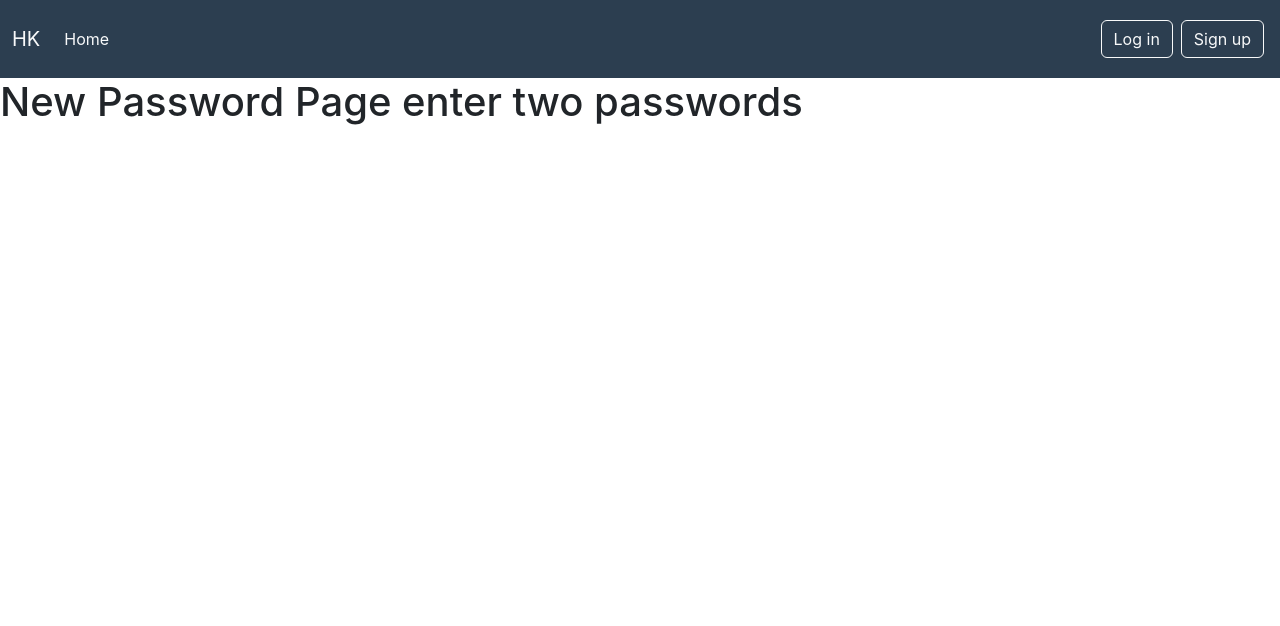
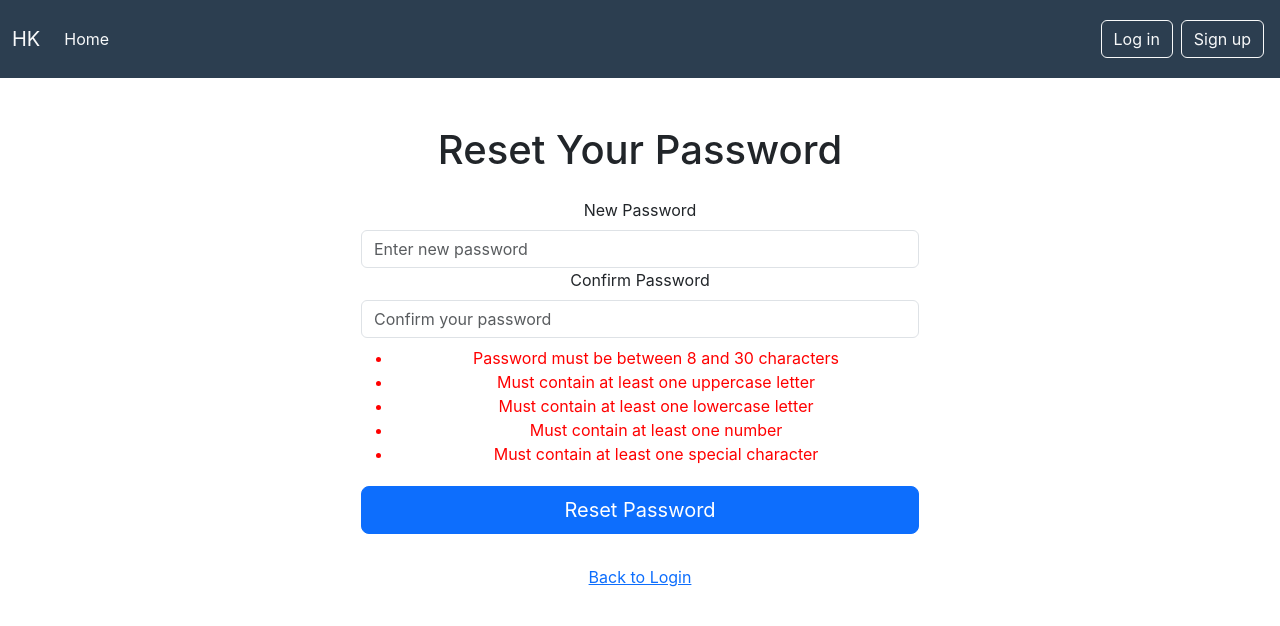
Before and after one commit to HuseyinK0r0glu/SpringAuthentication-Demo, a React (Create React App) app in the folder oauth2-frontend/: page /new-password in a window 1280 px wide. Shown: the top 626 px of the page. Built offline with nearby package versions, Linux system fonts and the light colour scheme.

Commit message:
forgot password and validate password logic is done

```diff
--- a/oauth2-frontend/src/screens/ForgotPasswordFlow/NewPasswordPage.js
+++ b/oauth2-frontend/src/screens/ForgotPasswordFlow/NewPasswordPage.js
@@ -1,9 +1,182 @@
-import React from "react";
+import React, { useState } from "react";
+import { useNavigate , useLocation } from "react-router-dom";
 
 const NewPasswordPage = () => {
+
+    const navigate = useNavigate();
+    const location = useLocation();
+
+    const [password,setPassword] = useState("");
+    const [confirmPassword,setConfirmPassword] = useState("");
+    const [error,setError] = useState("");
+    const [message,setMessage] = useState("");
+
+    const queryParams = new URLSearchParams(location.search);
+    const token = queryParams.get('token');
+
+    // for the password
+    const [isValid,setIsValid] = useState(false);
+
+    const [passwordRules,setPasswordRules] = useState({
+      minLength : false,
+      uppercase : false,
+      lowercase : false,
+      number : false,
+      specialChar : false,
+    });
+
+    // regex expression for password validation
+    const validations = {
+      minLength : /.{8,30}/,
+      uppercase : /[A-Z]/,
+      lowercase : /[a-z]/,
+      number : /[0-9]/,
+      specialChar : /[!@#$%^&*(),.?":{}|<>]/,
+    };
+
+    const checkPasswordStrength = (newPassword) => {
+
+      const newRules = {...passwordRules};
+
+      newRules.minLength = validations.minLength.test(newPassword);
+      newRules.uppercase = validations.uppercase.test(newPassword);
+      newRules.lowercase = validations.lowercase.test(newPassword);
+      newRules.number = validations.number.test(newPassword);
+      newRules.specialChar = validations.specialChar.test(newPassword);
+
+      setPasswordRules(newRules);
+
+      const isPasswordValid = Object.values(newRules).every((
+        rule => rule === true
+      ));
+      setIsValid(isPasswordValid);
+
+    };
+
+    const handlePasswordChange = (event) => {
+      setError("");
+      const newPassword = event.target.value;
+      setPassword(newPassword);
+      checkPasswordStrength(newPassword);
+    };
+
+    const handleSubmit = async (e) => {
+
+        e.preventDefault();
+
+        if(!isValid){
+            setError("password is not valid");
+            return;
+          }
+
+          if (password !== confirmPassword) {
+            setError("Passwords do not match!");
+            return;
+          }
+
+        try{
+
+            const response = await fetch(`http://localhost:8080/api/auth/reset-password?token=${token}`, {
+                method : 'POST',
+                headers : {
+                    "Content-Type" : "application/json",
+                },
+                body : JSON.stringify({password}),
+            });
+
+            const data = await response.json();
+
+            if(response.ok){
+                setMessage("Your password has been successfully reset. You can now log in with your new password.");
+
+                setTimeout(() => {
+                    navigate("/login");
+                }, 2000);
+            }else{
+                setError(data.error || "Something went wrong. Please try again.");
+            }
+
+        }catch(err){
+            setError("Failed to reset password. Please try again.");
+        }
+
+    };
+
     return(
-        <h1>New Password Page enter two passwords</h1>
-    )
+        <div className="container text-center mt-5">
+            <h1 className="mb-4">Reset Your Password</h1>
+            <div className="d-flex flex-column align-items-center justify-content-center">
+                <form onSubmit={handleSubmit} className="w-50 mb-4">
+                <div className="form-group">
+                    <label htmlFor="password" className="form-label">New Password</label>
+                    <input
+                    type="password"
+                    id="password"
+                    className="form-control"
+                    placeholder="Enter new password"
+                    value={password}
+                    onChange={handlePasswordChange}
+                    required
+                    />
+                </div>
+
+                <div className="form-group">
+                    <label htmlFor="confirmPassword" className="form-label">Confirm Password</label>
+                    <input
+                    type="password"
+                    id="confirmPassword"
+                    className="form-control"
+                    placeholder="Confirm your password"
+                    value={confirmPassword}
+                    onChange={(e) => setConfirmPassword(e.target.value)}
+                    required
+                    />
+                </div>
+
+                <ul className="mt-2 text-left">
+                    {!passwordRules.minLength && (
+                    <li style={{ color: 'red' }}>
+                        Password must be between 8 and 30 characters
+                    </li>
+                    )}
+                    {!passwordRules.uppercase && (
+                    <li style={{ color: 'red' }}>
+                        Must contain at least one uppercase letter
+                    </li>
+                    )}
+                    {!passwordRules.lowercase && (
+                    <li style={{ color: 'red' }}>
+                        Must contain at least one lowercase letter
+                    </li>
+                    )}
+                    {!passwordRules.number && (
+                    <li style={{ color: 'red' }}>
+                        Must contain at least one number
+                    </li>
+                    )}
+                    {!passwordRules.specialChar && (
+                    <li style={{ color: 'red' }}>
+                        Must contain at least one special character
+                    </li>
+                    )}
+                </ul>
+
+                {error && <p className="text-danger mt-2">{error}</p>}
+                {message && <p className="text-success mt-2">{message}</p>}
+
+                <button type="submit" className="btn btn-primary btn-lg mt-1 w-100">
+                    Reset Password
+                </button>
+                </form>
+
+                <div>
+                <button className="btn btn-link" onClick={() => navigate("/login")}>
+                    Back to Login
+                </button>
+                </div>
+            </div>
+            </div>
+        );
 };
 
 export default NewPasswordPage;
--- a/oauth2-frontend/src/screens/updateFlow/updatePasswordPage.js
+++ b/oauth2-frontend/src/screens/updateFlow/updatePasswordPage.js
@@ -10,10 +10,67 @@ const UpdatePasswordPage = () => {
     const[confirmPassword,setConfirmPassword] = useState("");
     const[message,setMessage] = useState("");
     const[status,setStatus] = useState("");
+    const[error,setError] = useState("");
 
     const {state} = useContext(UserContext);
 
+    // for the password
+    const [isValid,setIsValid] = useState(false);
+
+    const [passwordRules,setPasswordRules] = useState({
+      minLength : false,
+      uppercase : false,
+      lowercase : false,
+      number : false,
+      specialChar : false,
+    });
+
+    // regex expression for password validation
+    const validations = {
+      minLength : /.{8,30}/,
+      uppercase : /[A-Z]/,
+      lowercase : /[a-z]/,
+      number : /[0-9]/,
+      specialChar : /[!@#$%^&*(),.?":{}|<>]/,
+    };
+
+    const checkPasswordStrength = (newPassword) => {
+
+      const newRules = {...passwordRules};
+
+      newRules.minLength = validations.minLength.test(newPassword);
+      newRules.uppercase = validations.uppercase.test(newPassword);
+      newRules.lowercase = validations.lowercase.test(newPassword);
+      newRules.number = validations.number.test(newPassword);
+      newRules.specialChar = validations.specialChar.test(newPassword);
+
+      setPasswordRules(newRules);
+
+      const isPasswordValid = Object.values(newRules).every((
+        rule => rule === true
+      ));
+      setIsValid(isPasswordValid);
+
+    };
+
+    const handlePasswordChange = (event) => {
+      setError("");
+      const newPassword = event.target.value;
+      setPassword(newPassword);
+      checkPasswordStrength(newPassword);
+    };
+
     const updatePassword = async () => {
+
+        if(!isValid){
+            setError("password is not valid");
+            return;
+          }
+
+          if (password !== confirmPassword) {
+            setError("Passwords do not match!");
+            return;
+          }
 
         const userId = state.user.id;
 
@@ -60,7 +117,7 @@ const UpdatePasswordPage = () => {
                         className="form-control"
                         placeholder="New Password"
                         value={password}
-                        onChange={(e) => setPassword(e.target.value)}
+                        onChange={handlePasswordChange}
                     />
                 </div>
 
@@ -76,9 +133,40 @@ const UpdatePasswordPage = () => {
                     />
                 </div>
 
+                <ul className="mt-2 text-left">
+                    {!passwordRules.minLength && (
+                    <li style={{ color: 'red' }}>
+                        Password must be between 8 and 30 characters
+                    </li>
+                    )}
+                    {!passwordRules.uppercase && (
+                    <li style={{ color: 'red' }}>
+                        Must contain at least one uppercase letter
+                    </li>
+                    )}
+                    {!passwordRules.lowercase && (
+                    <li style={{ color: 'red' }}>
+                        Must contain at least one lowercase letter
+                    </li>
+                    )}
+                    {!passwordRules.number && (
+                    <li style={{ color: 'red' }}>
+                        Must contain at least one number
+                    </li>
+                    )}
+                    {!passwordRules.specialChar && (
+                    <li style={{ color: 'red' }}>
+                        Must contain at least one special character
+                    </li>
+                    )}
+                </ul>
+
+                {error && <p className="text-danger mt-2">{error}</p>}
+
                 <button
                     onClick={updatePassword}
-                    className="btn btn-primary btn-lg w-100 mt-3"
+                    className="btn btn-primary btn-lg w-100 mt-1"
+                    disabled={!isValid}
                 >
                     Update Password
                 </button>
```
Also changed, not shown: 2 other files (tests, documents, lock files or other folders).
